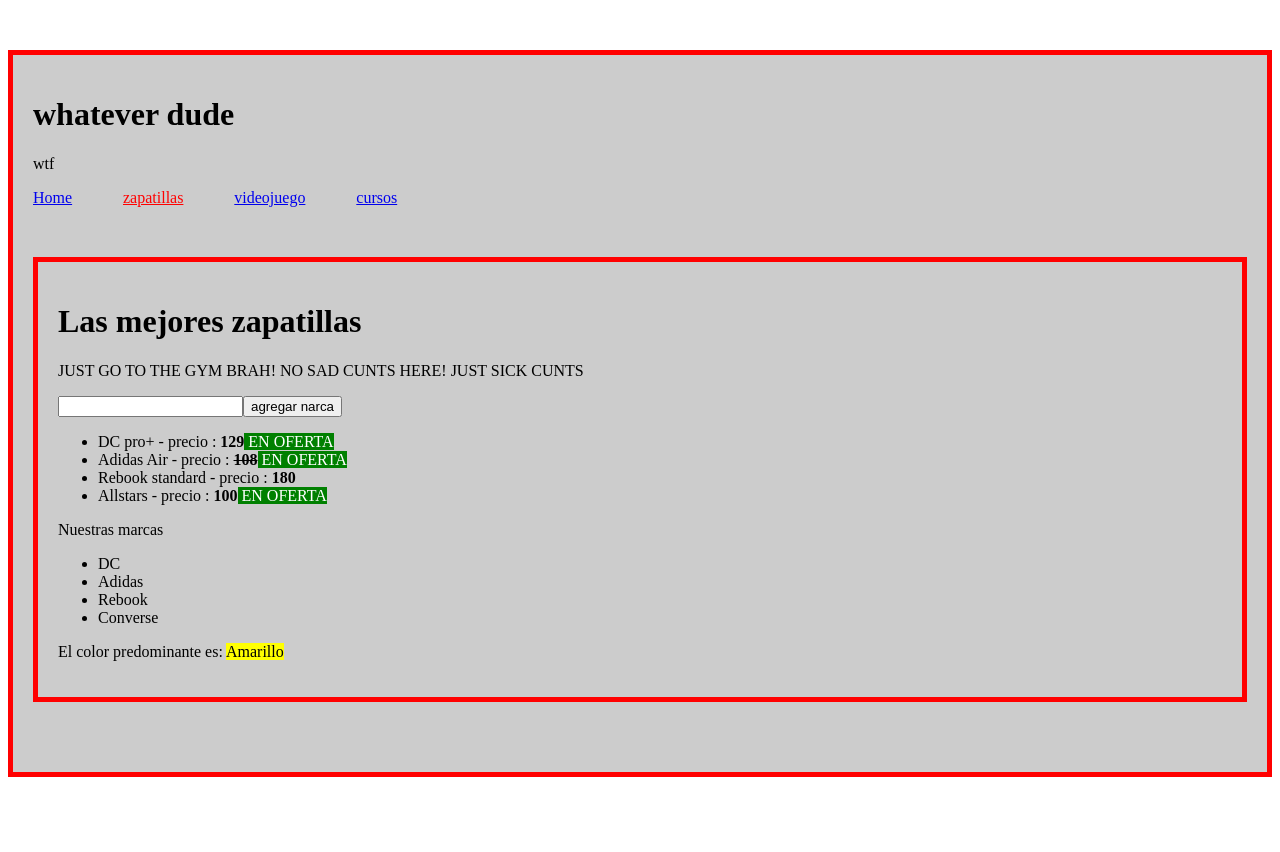
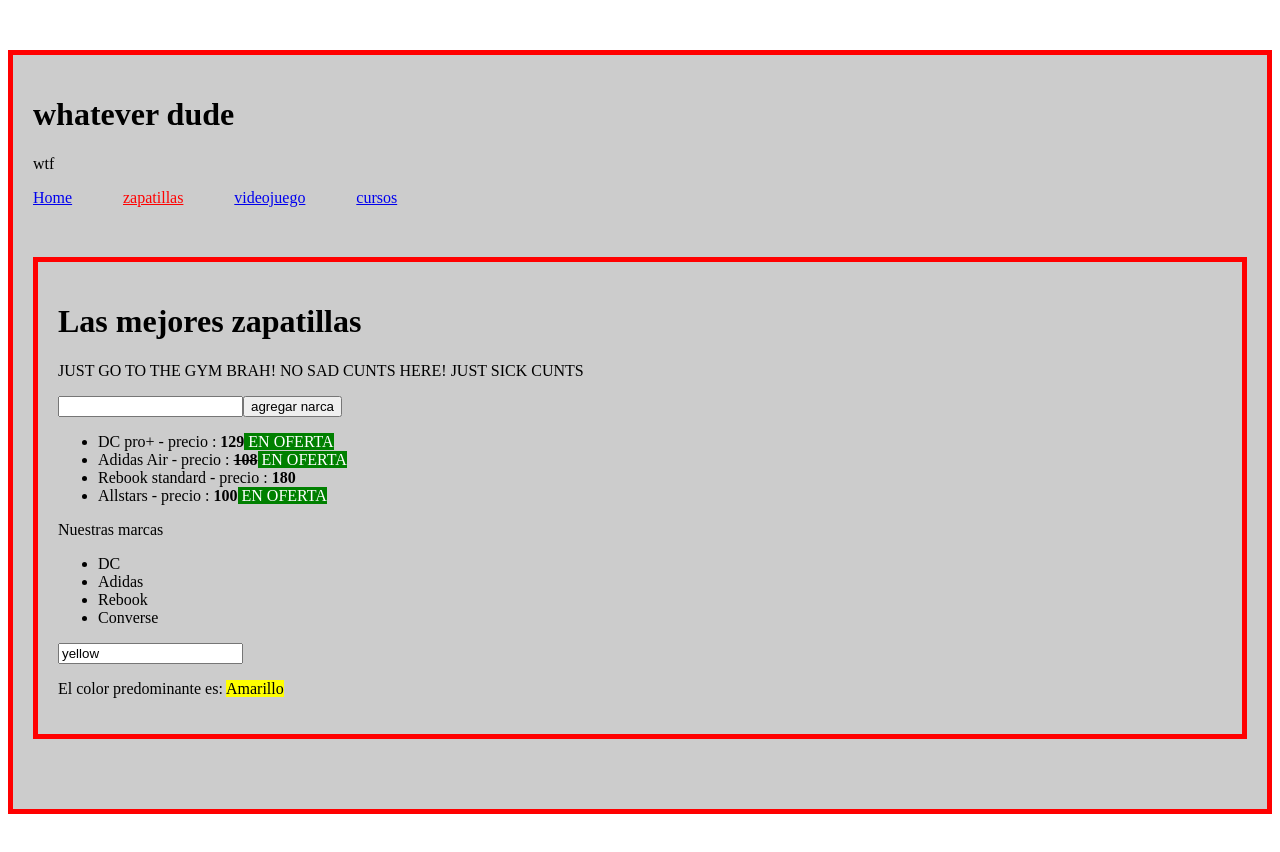
Before and after one commit to Shapdoo/Shapdoo, an Angular app: page /zapatillas in a window 1280 px wide. Shown: the top 852 px of the page. Before the commit the page ends 827 px from the top, so only its background shows below. Built offline with nearby package versions, Linux system fonts and the light colour scheme.

Commit message:
adding ng model to switch output

```diff
--- a/src/app/zapatillas/zapatillas.component.html
+++ b/src/app/zapatillas/zapatillas.component.html
@@ -22,12 +22,14 @@
     {{ miMarca }}
 
     <p>Nuestras marcas</p>
+
     <ul>
         <li *ngFor="let marca of marcas">
             {{ marca }}
         </li>
     </ul>
 
+    <input type="text"[(ngModel)]="color">
     <div [ngSwitch]="color">
 
         <div *ngSwitchCase="'blue'">
```
